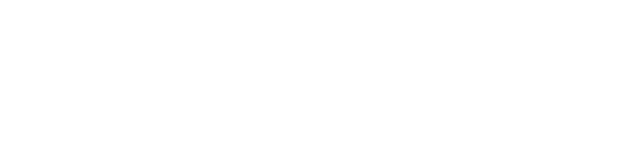
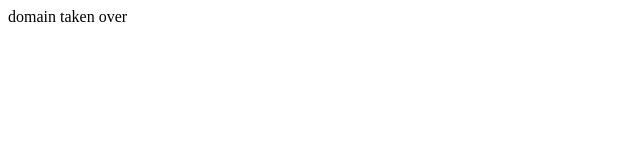
Before and after one commit to ThievesLik3Us/ThievesLik3_Us.github.io, a plain HTML site: page index.html in a window 1280 px wide. Shown: the whole page, without its empty margins (0-640 px from the left). Drawn offline with Linux system fonts and the light colour scheme.

Commit message:
Update index.html

```diff
--- a/index.html
+++ b/index.html
@@ -1 +1,2 @@
 <title>domain has been taken over</title>
+<body>domain taken over</body>
```
